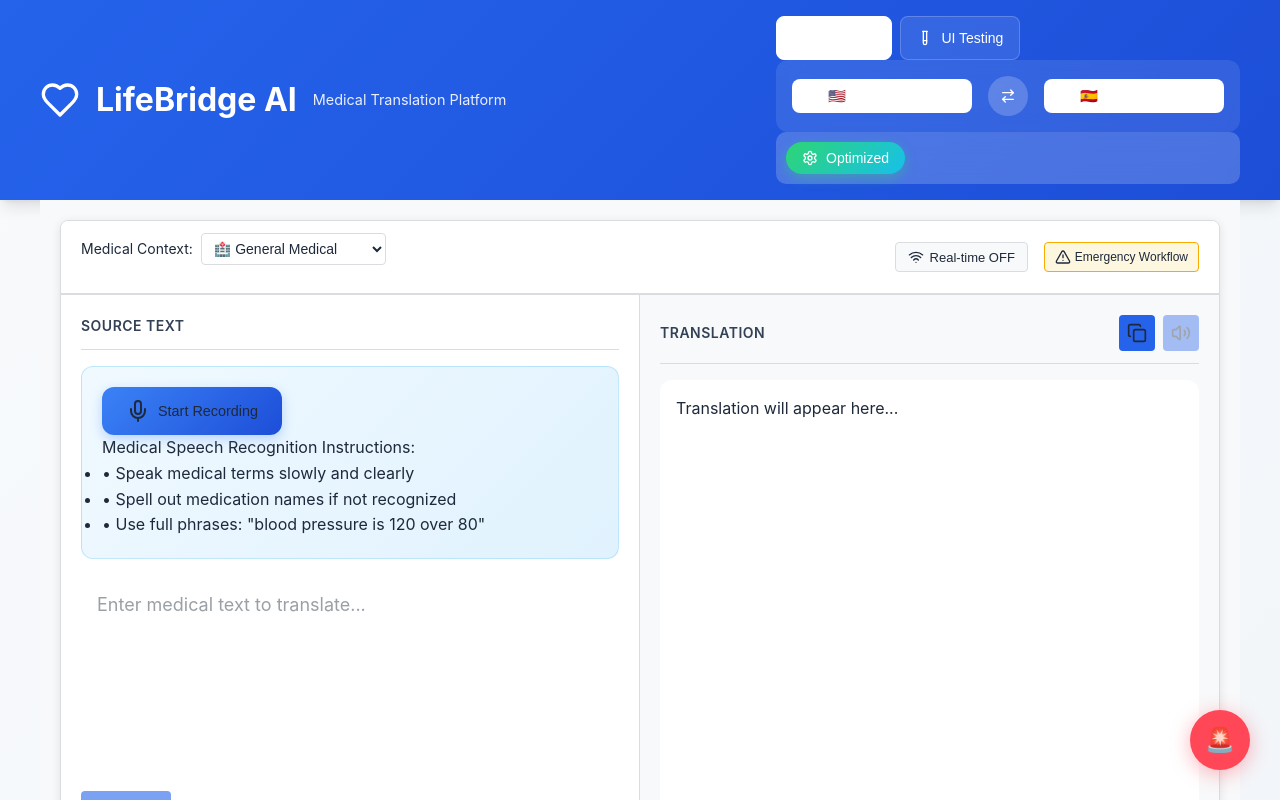
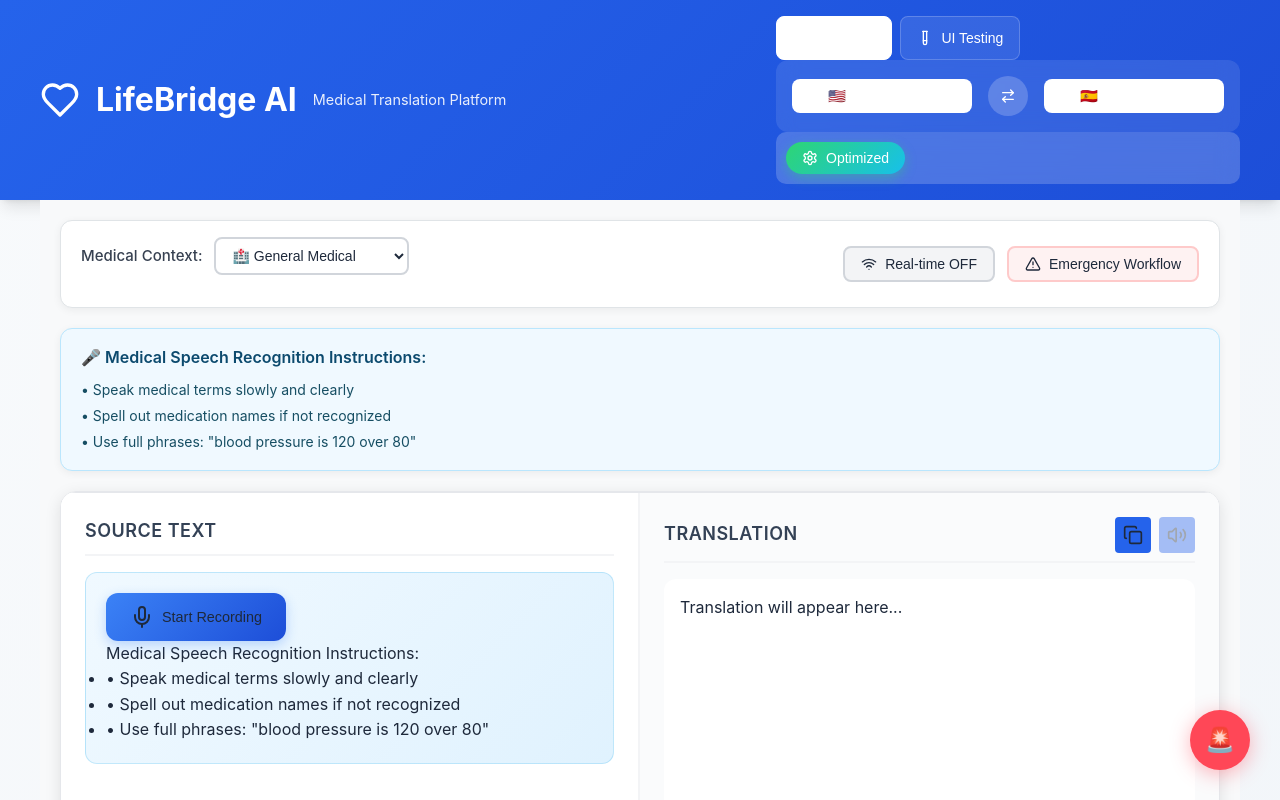
Before and after one commit to 20ns/LifeBridge, a React (Create React App) app in the folder frontend/: page / in a window 1280 px wide. Shown: the top 800 px of the page. Built offline with nearby package versions, Linux system fonts and the light colour scheme.

Commit message:
Redesign translation interface: move controls to top bar, reposition speech instructions, improve visibility and styling

```diff
--- a/frontend/src/components/TranslationInterface.css
+++ b/frontend/src/components/TranslationInterface.css
@@ -8,42 +8,186 @@
   min-height: calc(100vh - 200px) !important;
 }
 
+/* Top Controls Bar - Clean and Light */
+.top-controls-bar {
+  background: #ffffff !important;
+  border: 1px solid #e0e4e7 !important;
+  border-radius: 12px !important;
+  padding: 16px 20px !important;
+  margin-bottom: 20px !important;
+  display: flex !important;
+  justify-content: space-between !important;
+  align-items: center !important;
+  flex-wrap: wrap !important;
+  gap: 16px !important;
+  box-shadow: 0 2px 8px rgba(0, 0, 0, 0.06) !important;
+}
+
+.context-selector {
+  display: flex !important;
+  align-items: center !important;
+  gap: 12px !important;
+}
+
+.context-selector label {
+  font-size: 15px !important;
+  font-weight: 500 !important;
+  color: #374151 !important;
+  margin: 0 !important;
+}
+
+.context-select {
+  padding: 8px 12px !important;
+  border: 2px solid #d1d5db !important;
+  border-radius: 8px !important;
+  background: #ffffff !important;
+  font-size: 14px !important;
+  color: #1f2937 !important;
+  cursor: pointer !important;
+  min-width: 180px !important;
+  font-weight: 500 !important;
+  transition: all 0.2s ease !important;
+}
+
+.context-select:focus {
+  outline: none !important;
+  border-color: #3b82f6 !important;
+  box-shadow: 0 0 0 3px rgba(59, 130, 246, 0.1) !important;
+}
+
+.top-controls-actions {
+  display: flex !important;
+  align-items: center !important;
+  gap: 12px !important;
+}
+
+.realtime-button {
+  display: flex !important;
+  align-items: center !important;
+  gap: 8px !important;
+  padding: 8px 16px !important;
+  background: #f3f4f6 !important;
+  border: 2px solid #d1d5db !important;
+  border-radius: 8px !important;
+  font-size: 14px !important;
+  font-weight: 500 !important;
+  color: #374151 !important;
+  cursor: pointer !important;
+  transition: all 0.2s ease !important;
+}
+
+.realtime-button:hover {
+  background: #e5e7eb !important;
+  border-color: #9ca3af !important;
+}
+
+.realtime-button.active {
+  background: #dbeafe !important;
+  border-color: #3b82f6 !important;
+  color: #1d4ed8 !important;
+}
+
+.emergency-workflow-toggle {
+  display: flex !important;
+  align-items: center !important;
+  gap: 8px !important;
+  padding: 8px 16px !important;
+  background: #fef2f2 !important;
+  border: 2px solid #fecaca !important;
+  border-radius: 8px !important;
+  font-size: 14px !important;
+  font-weight: 500 !important;
+  color: #dc2626 !important;
+  cursor: pointer !important;
+  transition: all 0.2s ease !important;
+}
+
+.emergency-workflow-toggle:hover {
+  background: #fee2e2 !important;
+  border-color: #f87171 !important;
+}
+
+.emergency-workflow-toggle.active {
+  background: #dc2626 !important;
+  border-color: #b91c1c !important;
+  color: #ffffff !important;
+}
+
+/* Speech Instructions - Repositioned and Styled */
+.speech-instructions {
+  background: #f0f9ff !important;
+  border: 1px solid #bae6fd !important;
+  border-radius: 12px !important;
+  padding: 16px 20px !important;
+  margin-bottom: 20px !important;
+  box-shadow: 0 2px 8px rgba(0, 0, 0, 0.06) !important;
+}
+
+.instructions-header h4 {
+  font-size: 16px !important;
+  font-weight: 600 !important;
+  color: #0c4a6e !important;
+  margin: 0 0 8px 0 !important;
+}
+
+.instructions-content {
+  display: flex !important;
+  flex-direction: column !important;
+  gap: 4px !important;
+}
+
+.instructions-content span {
+  font-size: 14px !important;
+  color: #164e63 !important;
+  font-weight: 400 !important;
+}
+
+/* Emergency Workflow Section */
+.emergency-workflow-section {
+  background: #fef7e0 !important;
+  border: 1px solid #f9ab00 !important;
+  border-radius: 12px !important;
+  padding: 16px 20px !important;
+  margin-bottom: 20px !important;
+}
+
 .translation-interface .translation-card {
   background: #ffffff !important;
-  border-radius: 8px !important;
-  box-shadow: 0 2px 10px rgba(0, 0, 0, 0.1) !important;
+  border-radius: 16px !important;
+  box-shadow: 0 4px 16px rgba(0, 0, 0, 0.1) !important;
   overflow: hidden !important;
-  border: 1px solid #dadce0 !important;
+  border: 1px solid #e5e7eb !important;
   transition: all 0.2s ease !important;
 }
 
 .translation-interface .translation-card:hover {
-  box-shadow: 0 4px 20px rgba(0, 0, 0, 0.15) !important;
+  box-shadow: 0 8px 24px rgba(0, 0, 0, 0.15) !important;
 }
 
-/* Main translation layout - simple 2-column like Google Translate */
+/* Main translation layout - Enhanced visibility */
 .translation-interface .translation-layout {
   display: grid !important;
   grid-template-columns: 1fr 1fr !important;
-  min-height: 400px !important;
-  border-top: 1px solid #dadce0 !important;
+  min-height: 450px !important;
+  border-top: 1px solid #e5e7eb !important;
+  background: #ffffff !important;
 }
 
 .translation-interface .input-section,
 .translation-interface .output-section {
   display: flex !important;
   flex-direction: column !important;
-  padding: 20px !important;
+  padding: 24px !important;
   position: relative !important;
   background: #ffffff !important;
 }
 
 .translation-interface .input-section {
-  border-right: 1px solid #dadce0 !important;
+  border-right: 2px solid #f3f4f6 !important;
 }
 
 .translation-interface .output-section {
-  background: #f8f9fa !important;
+  background: #fafbfc !important;
 }
 
 /* Section headers - Google Translate style */
@@ -63,6 +207,23 @@
   margin: 0;
   text-transform: uppercase;
   letter-spacing: 0.5px;
+}
+
+/* Enhanced Section Headers and Input/Output Styling */
+.translation-interface .section-header {
+  display: flex !important;
+  justify-content: space-between !important;
+  align-items: center !important;
+  margin-bottom: 16px !important;
+  padding-bottom: 8px !important;
+  border-bottom: 2px solid #f3f4f6 !important;
+}
+
+.translation-interface .section-header h3 {
+  font-size: 18px !important;
+  font-weight: 600 !important;
+  color: #1f2937 !important;
+  margin: 0 !important;
 }
 
 /* Text areas and inputs - Google Translate style */
@@ -189,16 +350,7 @@
   font-weight: 400;
 }
 
-/* Context and mode controls - Google style */
-.controls-section {
-  background: #ffffff;
-  padding: 12px 20px;
-  border-bottom: 1px solid #dadce0;
-  display: flex;
-  gap: 16px;
-  align-items: center;
-  flex-wrap: wrap;
-}
+/* REMOVED - Old controls section replaced with top-controls-bar */
 
 .context-selector {
   display: flex;
@@ -435,6 +587,46 @@
   }
 }
 
+/* Responsive Design - Mobile Improvements */
+@media (max-width: 768px) {
+  .translation-interface.translation-interface {
+    padding: 16px !important;
+  }
+
+  .top-controls-bar {
+    flex-direction: column !important;
+    align-items: stretch !important;
+    gap: 12px !important;
+  }
+
+  .top-controls-actions {
+    justify-content: space-between !important;
+  }
+
+  .speech-instructions {
+    padding: 12px 16px !important;
+  }
+
+  .instructions-content {
+    gap: 6px !important;
+  }
+
+  .translation-interface .translation-layout {
+    grid-template-columns: 1fr !important;
+    min-height: auto !important;
+  }
+
+  .translation-interface .input-section {
+    border-right: none !important;
+    border-bottom: 2px solid #f3f4f6 !important;
+  }
+
+  .translation-interface .input-section,
+  .translation-interface .output-section {
+    padding: 20px !important;
+  }
+}
+
 @media (max-width: 640px) {
   .input-section,
   .output-section {
--- a/frontend/src/components/TranslationInterface.tsx
+++ b/frontend/src/components/TranslationInterface.tsx
@@ -207,12 +207,10 @@ const TranslationInterface: React.FC<TranslationInterfaceProps> = ({
     }, 1500); // Increased debounce time
 
     return () => clearTimeout(timer);
-  }, [inputText, sourceLanguage, targetLanguage, realTimeMode, sendTypingIndicator]);
-  return (
+  }, [inputText, sourceLanguage, targetLanguage, realTimeMode, sendTypingIndicator]);  return (
     <div className="translation-interface">
-      <div className="translation-card">
-        {/* Controls Section */}
-        <div className="controls-section">
+      {/* Top Controls Bar - Medical Context and Settings */}
+      <div className="top-controls-bar">
         <div className="context-selector">
           <label htmlFor="context-select">Medical Context:</label>
           <select
@@ -228,6 +226,7 @@ const TranslationInterface: React.FC<TranslationInterfaceProps> = ({
           </select>
         </div>
 
+        <div className="top-controls-actions">
           <div className="realtime-toggle">
             <button
               onClick={() => setRealTimeMode(!realTimeMode)}
@@ -248,10 +247,23 @@ const TranslationInterface: React.FC<TranslationInterfaceProps> = ({
             Emergency Workflow
           </button>
         </div>
+      </div>
 
-        {/* Emergency Scenario Workflow */}
+      {/* Speech Recognition Instructions - Positioned outside translation area */}
+      <div className="speech-instructions">
+        <div className="instructions-header">
+          <h4>🎤 Medical Speech Recognition Instructions:</h4>
+        </div>
+        <div className="instructions-content">
+          <span>• Speak medical terms slowly and clearly</span>
+          <span>• Spell out medication names if not recognized</span>
+          <span>• Use full phrases: "blood pressure is 120 over 80"</span>
+        </div>
+      </div>
+
+      <div className="translation-card">{/* Emergency Scenario Workflow */}
         {showEmergencyWorkflow && (
-          <div style={{ padding: '16px 24px', background: '#fef7e0', borderBottom: '1px solid #f9ab00' }}>
+          <div className="emergency-workflow-section">
             <EmergencyScenarioWorkflow
               sourceLanguage={sourceLanguage}
               targetLanguage={targetLanguage}
@@ -266,8 +278,8 @@ const TranslationInterface: React.FC<TranslationInterfaceProps> = ({
               <h3>Source Text</h3>
             </div>
 
-            {/* Enhanced Speech Interface */}
-            <div className="speech-section" style={{ marginBottom: '16px' }}>
+            {/* Enhanced Speech Interface - Simplified */}
+            <div className="speech-section">
               <SpeechInterface
                 language={sourceLanguage}
                 onSpeechToText={handleSpeechToText}
@@ -275,7 +287,7 @@ const TranslationInterface: React.FC<TranslationInterfaceProps> = ({
                 medicalContext={context}
                 realTimeMode={realTimeMode}
                 voiceActivityDetection={true}
-                className="mb-4"
+                className="speech-interface-compact"
               />
             </div>
 
```
Lines whose indentation alone changed are shown as unchanged.
